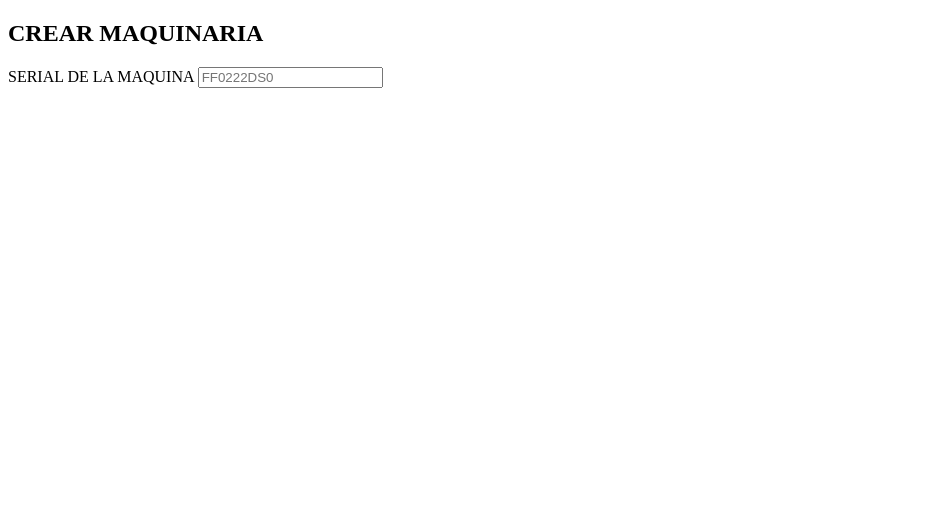
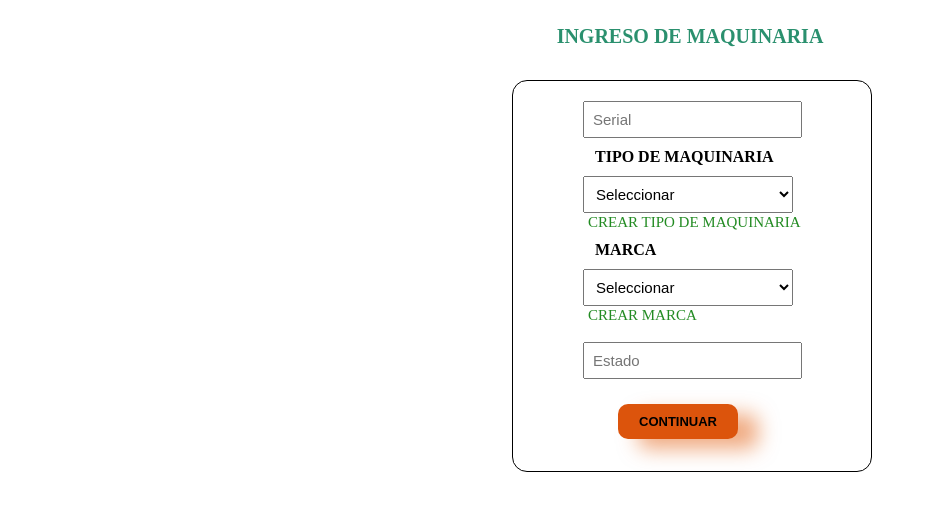
Before and after one commit to HOLWAN-MONTES/proyecto_confeccion, a PHP site: page /php/crear_maquinaria.php in a window 1280 px wide. Shown: the top 511 px of the page, without its empty margins (0-926 px from the left). Run offline with PHP 8.4, Linux system fonts and the light colour scheme.

Commit message:
crear maquinaria

```diff
--- a/php/crear_maquinaria.php
+++ b/php/crear_maquinaria.php
@@ -8,14 +8,37 @@ include('../includes/conection.php');
     <meta charset="UTF-8">
     <meta http-equiv="X-UA-Compatible" content="IE=edge">
     <meta name="viewport" content="width=device-width, initial-scale=1.0">
-    <title>CREAR MAQUINARIA</title>
+    <title>Ingreso maquinaria</title>
+    <link rel="stylesheet" href="../styles/crear_maquinaria.css">
 </head>
 <body>
-    <H2>CREAR MAQUINARIA</H2>
-    <form method="POST">
-        <label for="serial">SERIAL DE LA MAQUINA</label>
-        <input type="text" name="seria" id="serial" placeholder="FF0222DS0" required>
+    <div class="primer_form">
+        <h1 class="titulo_maqui">INGRESO DE MAQUINARIA</h1>
+        <div class="form_reg_maquina">
+            <form action="#" method="POST" autocomplete="off">
+                <input type="text" name="serial" id="serial" placeholder="Serial" required>
+                <br>
+                <label for="maquina">TIPO DE MAQUINARIA</label>
+                <select name="tipo_maquinaria" id="tipo_maquinaria">
+                    <option value="0">Seleccionar</option>
+                </select>
+                <br>
+                <a href="#">CREAR TIPO DE MAQUINARIA</a>
+                <br>
+                <label for="marca">MARCA</label>
+                <select name="marca" id="marca">
+                    <option value="0">Seleccionar</option>
+                </select>
+                <br>
+                <a href="#">CREAR MARCA</a>
+                <br><br>
+                <input type="text" name="estado" id="estado" placeholder="Estado" required>
+                <input type="submit" class="continuar" name="registrar_maquina" id="registrar_maquina" value="CONTINUAR">
+            </form>
+        </div>
 
-    </form>
+    </div>
+
+
 </body>
 </html>
--- /dev/null
+++ b/styles/crear_maquinaria.css
@@ -0,0 +1,71 @@
+*{
+    margin: 0;
+    padding: 0;
+}
+body{
+    background-color:#FFFFFF;
+}
+.form_reg_maquina{
+    display: flex;
+    width: 360px;
+    height: 360px;
+    position: absolute;
+    left: 40%;
+    top: 20px;
+}
+.titulo_maqui{
+    margin-top: 25px;
+    margin-left: 100px;
+    font-size: 20px;
+    color: #2A906E;
+    text-align: center;
+}
+form{
+    border: 1px solid #000;
+    width: 350px;
+    height: 350px;
+    padding: 20px;
+    border-radius: 15px;
+    margin-top: 60px;
+}
+form label{
+    padding: 10px;
+    font-weight: bold;
+    display: block;
+    color: black;
+    font-family: serif;
+    margin-left: 52px;
+}
+form input{
+    font-size: 15px;
+    padding: 8px;
+    margin-left: 50px;
+
+}
+form select{
+    width: 210px;
+    font-size: 15px;
+    padding: 8px;
+    margin-left: 50px;
+}
+form a{
+    text-decoration: none;
+    font-size: 15px;
+    margin-left: 55px;
+    color: #228B22;
+}
+.continuar{
+    font-weight: bold;
+    margin-left: 85px;
+    padding: 10px;
+    margin-top: 25px;
+    border: 0;
+    border-radius: 10px;
+    width: 120px;
+    height: 35px;
+    font-size: 13px;
+    cursor: pointer;
+    color: #000;
+    background: #DC540C;
+    box-shadow:20px 10px  20px rgba(226, 87, 6, 0.5);
+}
```
